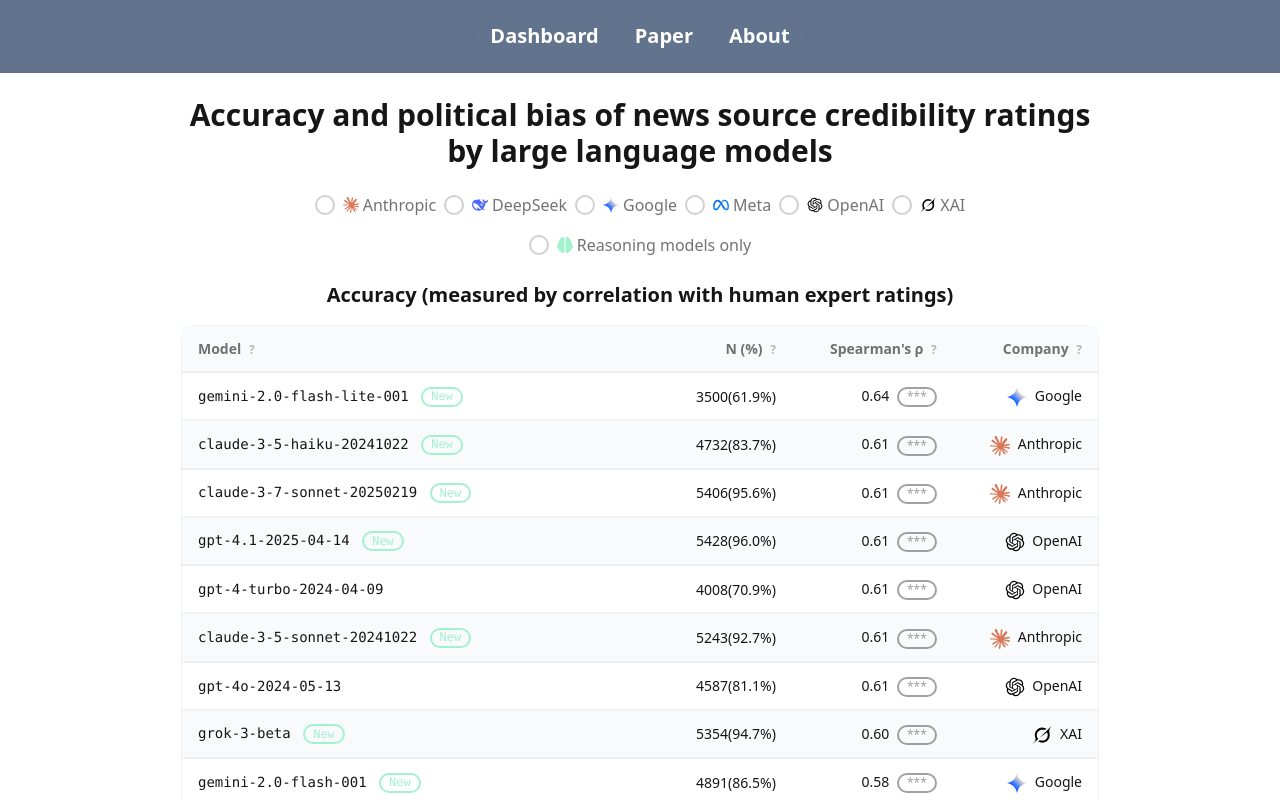
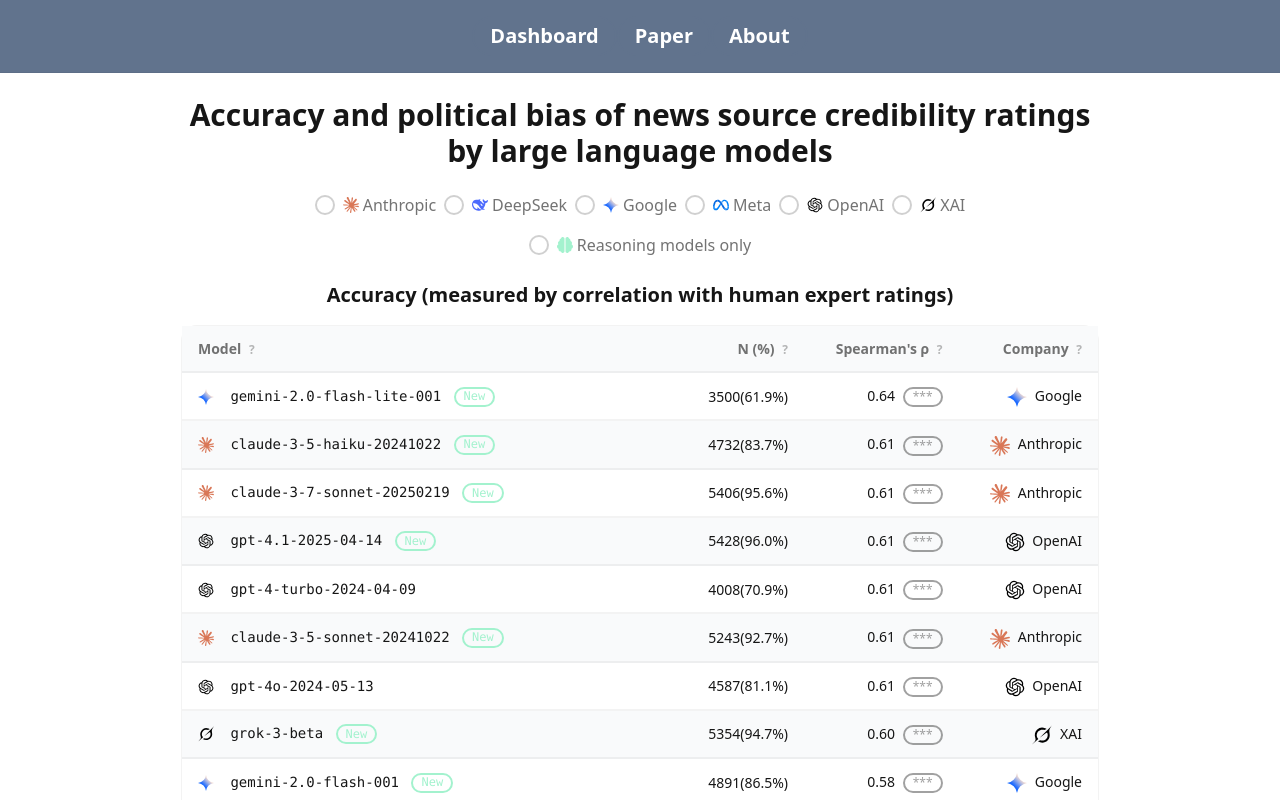
Before and after one commit to yang3kc/llm_domain_classification, a Vue app in the folder frontend/: page / in a window 1280 px wide. Shown: the top 800 px of the page. Built offline with nearby package versions, Linux system fonts and the light colour scheme.

Commit message:
✨ feat(components): add company logo display in model results

```diff
--- a/frontend/src/components/ModelResults.vue
+++ b/frontend/src/components/ModelResults.vue
@@ -3,7 +3,7 @@
 import { useCompanyLogos } from '../composables/useCompanyLogos'
 import { FontAwesomeIcon } from '@fortawesome/vue-fontawesome'
 
-const { companyLogos, formatCompany } = useCompanyLogos()
+const { companyLogos, formatCompany, getCompanyLogo } = useCompanyLogos()
 
 const totalNumberOfDomains = 5653
 const results = ref([])
@@ -182,6 +182,7 @@
         <tbody>
           <tr v-for="result in correlationResults" :key="result.model_name" class="hover">
             <td class="font-mono text-sm">
+              <img v-if="getCompanyLogo(result.company)" :src="getCompanyLogo(result.company)" :alt="result.company" class="h-4 inline-block mr-2" />
               {{ result.model_name }}
               <font-awesome-icon v-if="result.reasoning_type === 'reasoning'" icon="brain" class="ml-1 text-accent" />
               <span v-if="isWithinMonth(result.date)" class="badge badge-outline badge-accent badge-sm ml-1">New</span>
@@ -232,6 +233,7 @@
         <tbody>
           <tr v-for="result in biasResults" :key="result.model_name" class="hover">
             <td class="font-mono text-sm">
+              <img v-if="getCompanyLogo(result.company)" :src="getCompanyLogo(result.company)" :alt="result.company" class="h-4 inline-block mr-2" />
               {{ result.model_name }}
               <font-awesome-icon v-if="result.reasoning_type === 'reasoning'" icon="brain" class="ml-1 text-accent" />
               <span v-if="isWithinMonth(result.date)" class="badge badge-outline badge-accent badge-sm ml-1">New</span>
```
